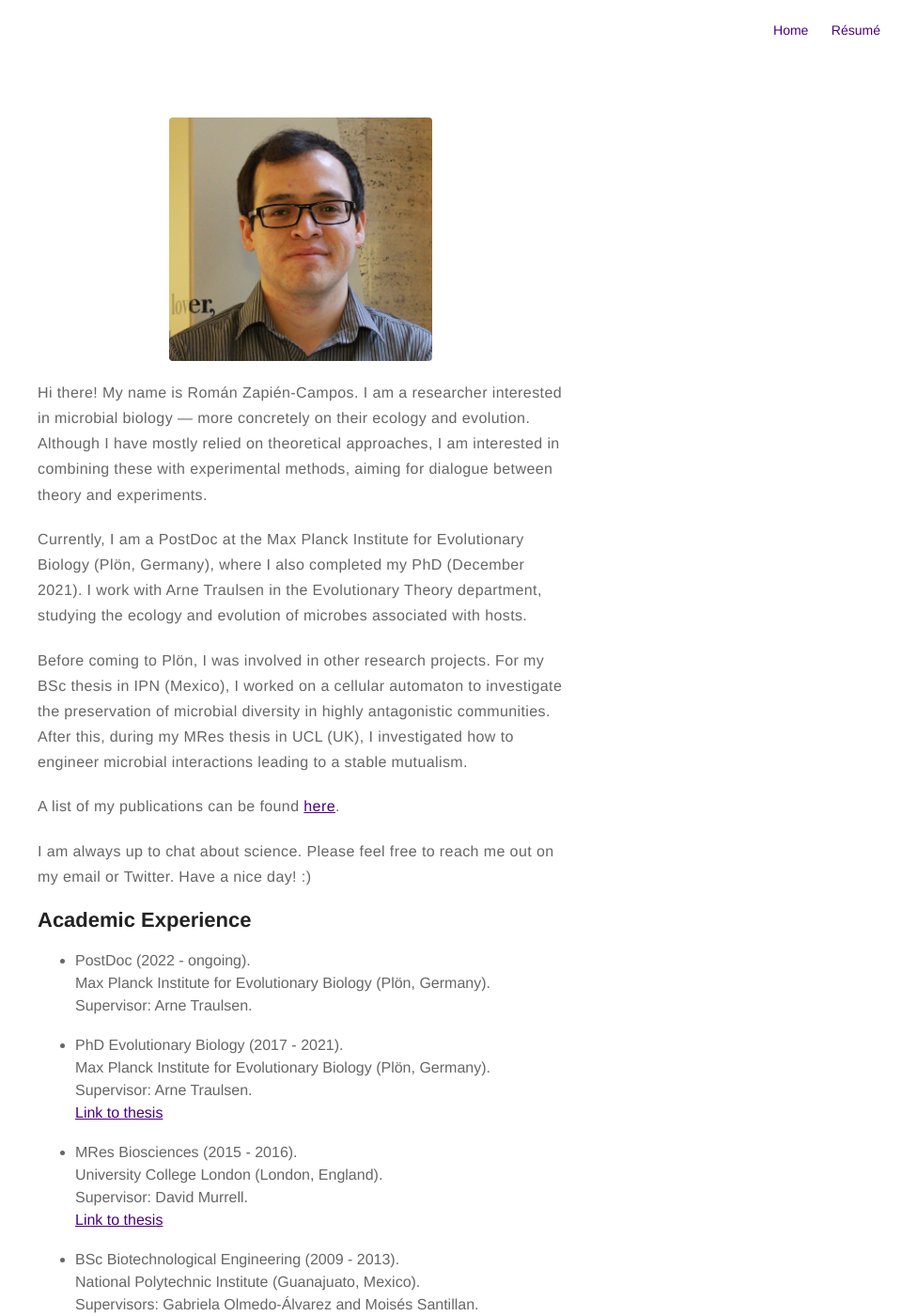
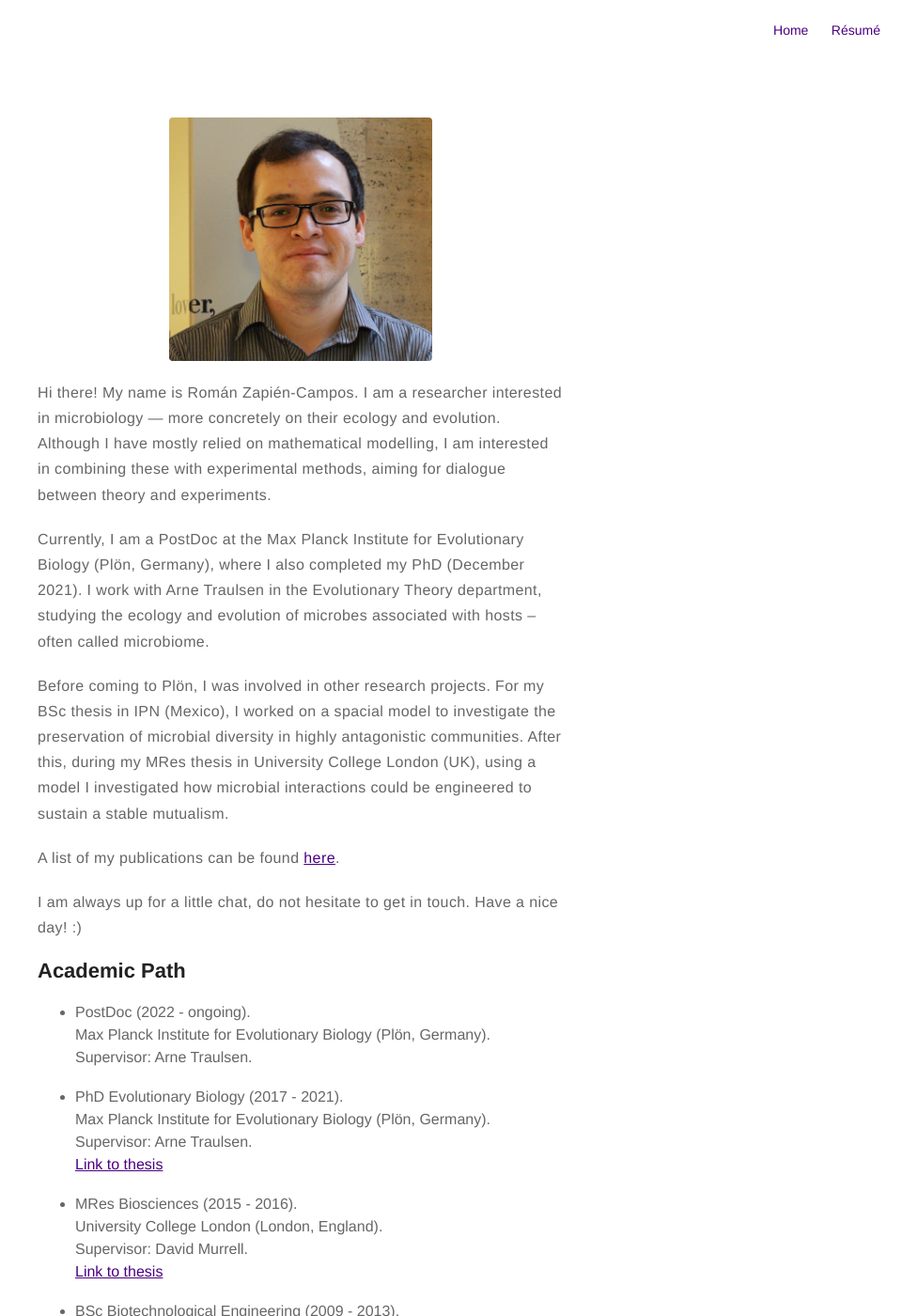
Before and after one commit to romanzapien/romanzapien.github.io, a Jekyll site: the page built from about.md, in a window 1280 px wide and 1400 px high. Shown: the whole window at 94% size, without its empty margins (320-1280 px from the left). Built offline with Jekyll 4.4.1, drawn with Linux system fonts in a browser that asks for light colours; some of the changed text lies outside the part shown.

Commit message:
Update about.md

```diff
--- a/about.md
+++ b/about.md
@@ -4,17 +4,17 @@ layout: page
 ---
 ![Profile Image]({{ site.url }}/{{ site.picture }})
 
-<p>Hi there! My name is Román Zapién-Campos. I am a researcher interested in microbial biology — more concretely on their ecology and evolution. Although I have mostly relied on theoretical approaches, I am interested in combining these with experimental methods, aiming for dialogue between theory and experiments.</p>
+<p>Hi there! My name is Román Zapién-Campos. I am a researcher interested in microbiology — more concretely on their ecology and evolution. Although I have mostly relied on mathematical modelling, I am interested in combining these with experimental methods, aiming for dialogue between theory and experiments.</p>
 
-<p>Currently, I am a PostDoc at the Max Planck Institute for Evolutionary Biology (Plön, Germany), where I also completed my PhD (December 2021). I work with Arne Traulsen in the Evolutionary Theory department, studying the ecology and evolution of microbes associated with hosts.</p>
+<p>Currently, I am a PostDoc at the Max Planck Institute for Evolutionary Biology (Plön, Germany), where I also completed my PhD (December 2021). I work with Arne Traulsen in the Evolutionary Theory department, studying the ecology and evolution of microbes associated with hosts – often called microbiome.</p>
 
-<p>Before coming to Plön, I was involved in other research projects. For my BSc thesis in IPN (Mexico), I worked on a cellular automaton to investigate the preservation of microbial diversity in highly antagonistic communities. After this, during my MRes thesis in UCL (UK), I investigated how to engineer microbial interactions leading to a stable mutualism.</p>
+<p>Before coming to Plön, I was involved in other research projects. For my BSc thesis in IPN (Mexico), I worked on a spacial model to investigate the preservation of microbial diversity in highly antagonistic communities. After this, during my MRes thesis in University College London (UK), using a model I investigated how microbial interactions could be engineered to sustain a stable mutualism.</p>
 
 <p>A list of my publications can be found <a href="https://scholar.google.com/citations?user=TyfoFisAAAAJ&hl=en">here</a>.</p>
 
-<p>I am always up to chat about science. Please feel free to reach me out on my email or Twitter. Have a nice day! :)</p>
+<p>I am always up for a little chat, do not hesitate to get in touch. Have a nice day! :)</p>
 
-<h2>Academic Experience</h2>
+<h2>Academic Path</h2>
 
 <ul class="skill-list">
 	<li>PostDoc (2022 - ongoing).<br>Max Planck Institute for Evolutionary Biology (Plön, Germany).<br>Supervisor: Arne Traulsen.</li><br>
@@ -23,7 +23,7 @@ layout: page
 	<li>BSc Biotechnological Engineering (2009 - 2013).<br>National Polytechnic Institute (Guanajuato, Mexico).<br>Supervisors: Gabriela Olmedo-Álvarez and Moisés Santillan.<br><a href="https://github.com/romanzapien/bsc_thesis/blob/main/BScThesis_RomanZapienCampos.pdf">Link to thesis</a></li>
 </ul>
 
-<h2>Research Experience</h2>
+<h2>Research Groups</h2>
 
 Current:
 <ul>
```
